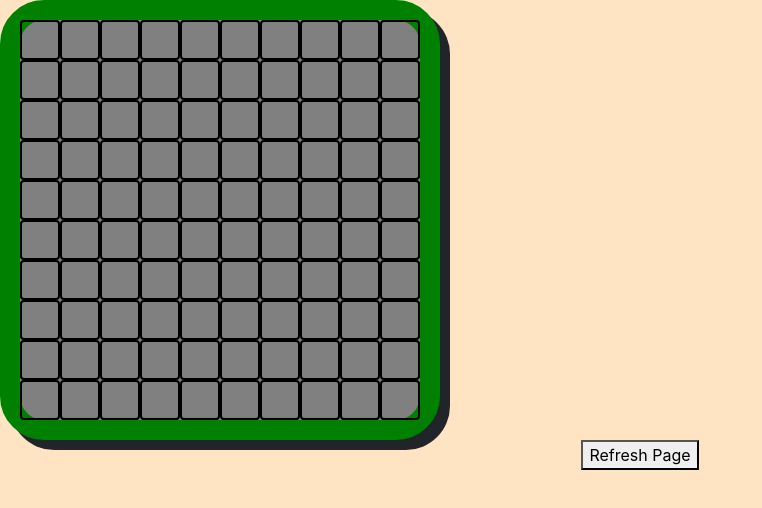
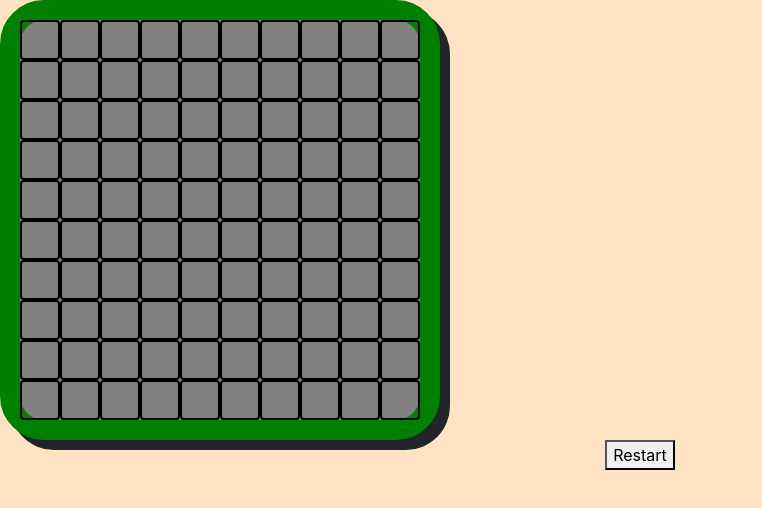
Before and after one commit to juniorh28/Minesweeper, a plain HTML site: page index.html in a window 1280 px wide. Shown: the whole page, without its empty margins (0-762 px from the left). Drawn offline with nearby package versions, Linux system fonts and the light colour scheme.

Commit message:
Update index.html

```diff
--- a/index.html
+++ b/index.html
@@ -14,7 +14,7 @@
 
 <body>
     <div class="grid"></div>
-    <button onClick="window.location.reload();">Refresh Page</button>
+    <button onClick="window.location.reload();">Restart</button>
     <script src="app.js" charset="utf-8"></script>
 </body>
 
```
